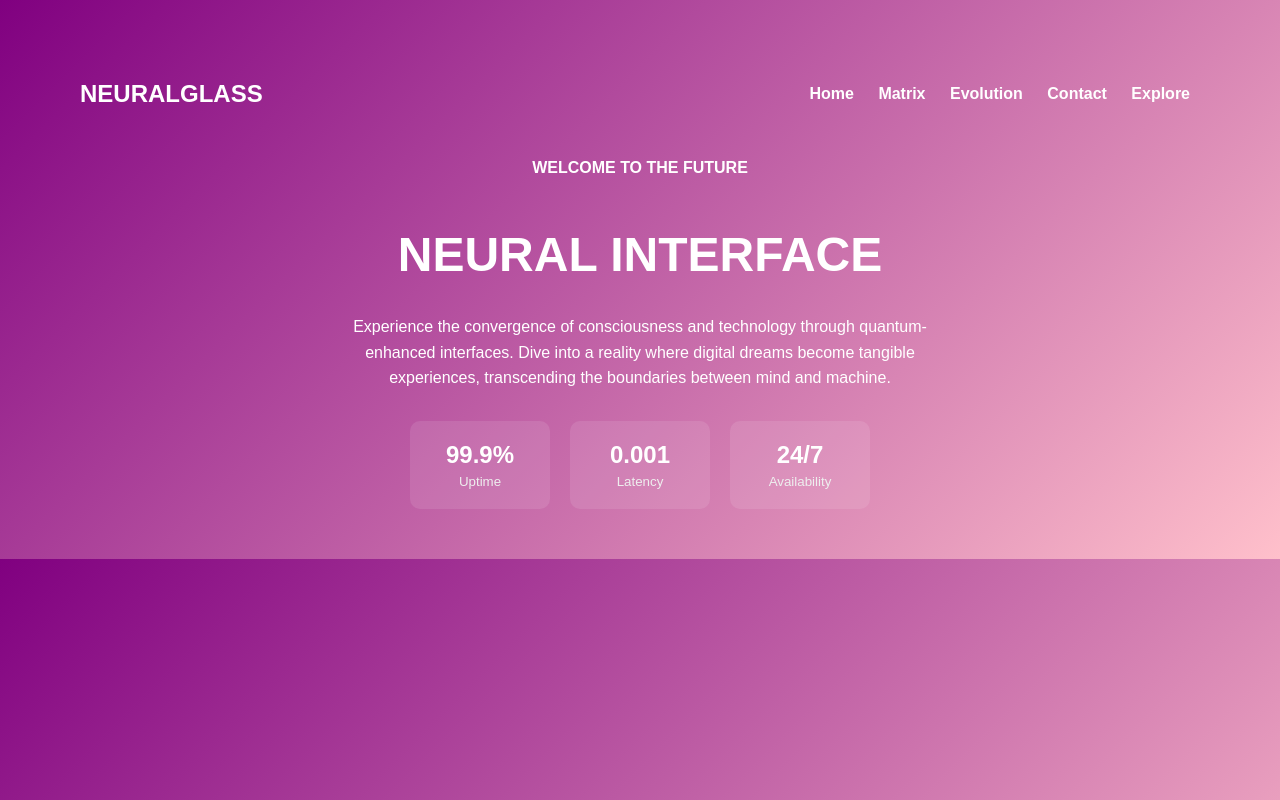
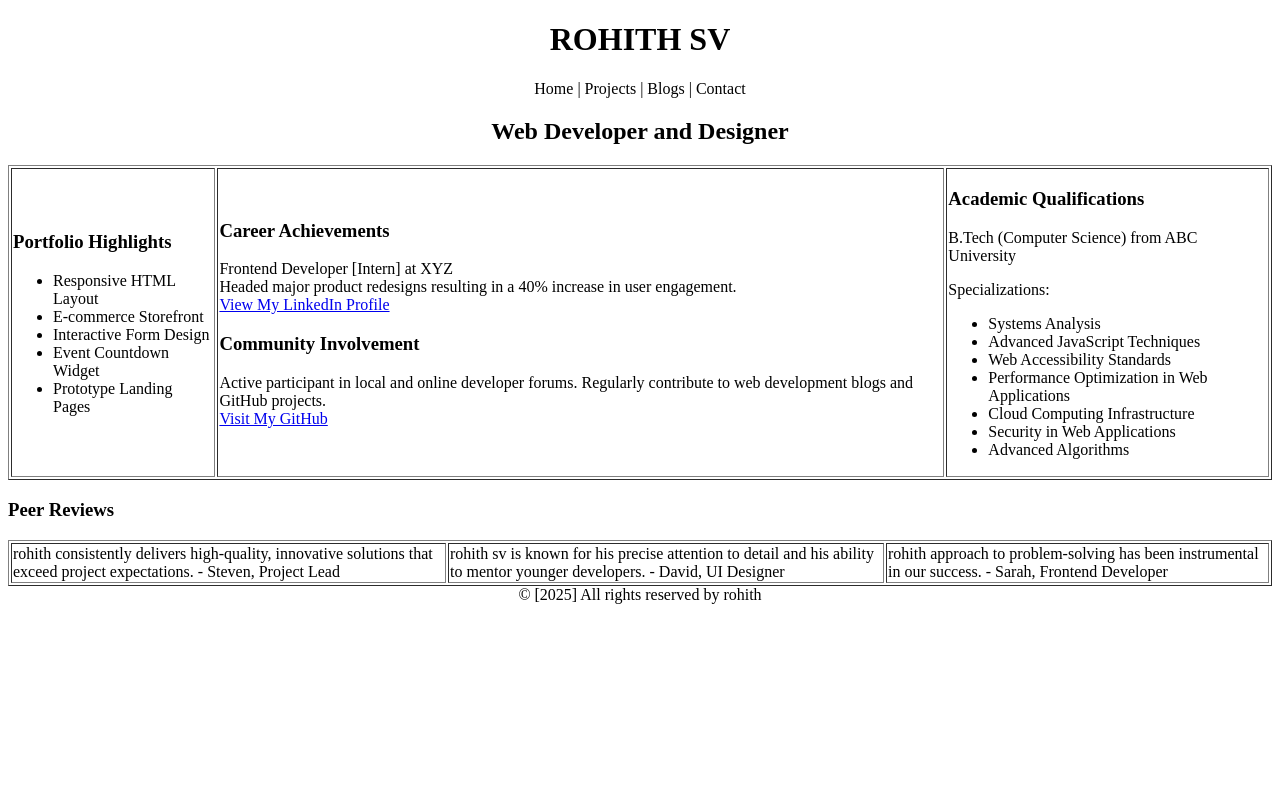
Before and after one commit to Rohithsv123/ROHITH, a plain HTML site: page index.html in a window 1280 px wide. Drawn offline with Linux system fonts and the light colour scheme.

Commit message:
Rohith
Signed-off-by: Rohithsv123 <150282900+Rohithsv123@users.noreply.github.com>

```diff
--- a/index.html
+++ b/index.html
@@ -1,96 +1,60 @@
 <!DOCTYPE html>
-<html lang="en">
+<html>
 <head>
-  <meta charset="UTF-8">
-  <meta name="viewport" content="width=device-width, initial-scale=1.0">
-  <title>Neural Interface</title>
-  <style>
-    body {
-      margin: 0;
-      font-family: Arial, sans-serif;
-      background: linear-gradient(135deg, purple, pink);
-      color: white;
-      text-align: center;
-      padding: 50px;
-    }
-    header {
-      display: flex;
-      justify-content: space-between;
-      align-items: center;
-      padding: 10px 30px;
-    }
-    nav a {
-      margin: 0 10px;
-      text-decoration: none;
-      color: white;
-      font-weight: bold;
-    }
-    h1 {
-      font-size: 48px;
-      margin-top: 50px;
-    }
-    p {
-      max-width: 600px;
-      margin: 20px auto;
-      line-height: 1.6;
-    }
-    .stats {
-      display: flex;
-      justify-content: center;
-      margin-top: 30px;
-      gap: 20px;
-    }
-    .stat {
-      background: rgba(255, 255, 255, 0.1);
-      padding: 20px;
-      border-radius: 10px;
-      min-width: 100px;
-    }
-    .stat h2 {
-      margin: 0;
-      font-size: 24px;
-    }
-    .stat small {
-      display: block;
-      margin-top: 5px;
-      color: #eee;
-    }
-  </style>
+    <meta charset="UTF-8">
+    <meta name="viewport" content="width=device-width, initial-scale=1.0">
+    <title>Portfolio of Rohith Sv</title>
 </head>
 <body>
-
-  <header>
-    <h2>NEURALGLASS</h2>
-    <nav>
-      <a href="#">Home</a>
-      <a href="#">Matrix</a>
-      <a href="#">Evolution</a>
-      <a href="#">Contact</a>
-      <a href="#">Explore</a>
-    </nav>
-  </header>
-
-  <h4>WELCOME TO THE FUTURE</h4>
-  <h1>NEURAL INTERFACE</h1>
-  <p>
-    Experience the convergence of consciousness and technology through quantum-enhanced interfaces.
-    Dive into a reality where digital dreams become tangible experiences, transcending the boundaries between mind and machine.
-  </p>
-
-  <div class="stats">
-    <div class="stat">
-      <h2>99.9%</h2>
-      <small>Uptime</small>
-    </div>
-    <div class="stat">
-      <h2>0.001</h2>
-      <small>Latency</small>
-    </div>
-    <div class="stat">
-      <h2>24/7</h2>
-      <small>Availability</small>
-    </div>
-  </div>
-
+    <header>
+        <h1 style="text-align:center;">ROHITH SV</h1>
+        <p style="text-align:center;">Home | Projects | Blogs | Contact</p>
+    </header>
+    <h2 style="text-align:center;">Web Developer and Designer</h2>
+    <table border="1" width="100%">
+        <tr>
+            <td>
+                <h3>Portfolio Highlights</h3>
+                <ul>
+                    <li>Responsive HTML Layout</li>
+                    <li>E-commerce Storefront</li>
+                    <li>Interactive Form Design</li>
+                    <li>Event Countdown Widget</li>
+                    <li>Prototype Landing Pages</li>
+                </ul>
+            </td>
+            <td>
+                <h3>Career Achievements</h3>
+                <p>Frontend Developer [Intern] at XYZ<br>Headed major product redesigns resulting in a 40% increase in user engagement.<br><a href="#">View My LinkedIn Profile</a></p>
+                <h3>Community Involvement</h3>
+                <p>Active participant in local and online developer forums. Regularly contribute to web development blogs and GitHub projects.<br><a href="#">Visit My GitHub</a></p>
+            </td>
+            <td>
+                <h3>Academic Qualifications</h3>
+                <p>B.Tech (Computer Science) from ABC University</p>
+                <p>Specializations:</p>
+                <ul>
+                    <li>Systems Analysis</li>
+                    <li>Advanced JavaScript Techniques</li>
+                    <li>Web Accessibility Standards</li>
+                    <li>Performance Optimization in Web Applications</li>
+                    <li>Cloud Computing Infrastructure</li>
+                    <li>Security in Web Applications</li>
+                    <li>Advanced Algorithms</li>
+                </ul>
+            </td>
+        </tr>
+    </table>
+    <h3>Peer Reviews</h3>
+    <table border="1" width="100%">
+        <tr>
+            <td>rohith consistently delivers high-quality, innovative solutions that exceed project expectations. - Steven, Project Lead</td>
+            <td>rohith sv is known for his precise attention to detail and his ability to mentor younger developers. - David, UI Designer</td>
+            <td>rohith approach to problem-solving has been instrumental in our success. - Sarah, Frontend Developer</td>
+        </tr>
+    </table>
+    <footer style="text-align:center;">
+        © [2025] All rights reserved by rohith
+    </footer>
 </body>
 </html>
```
